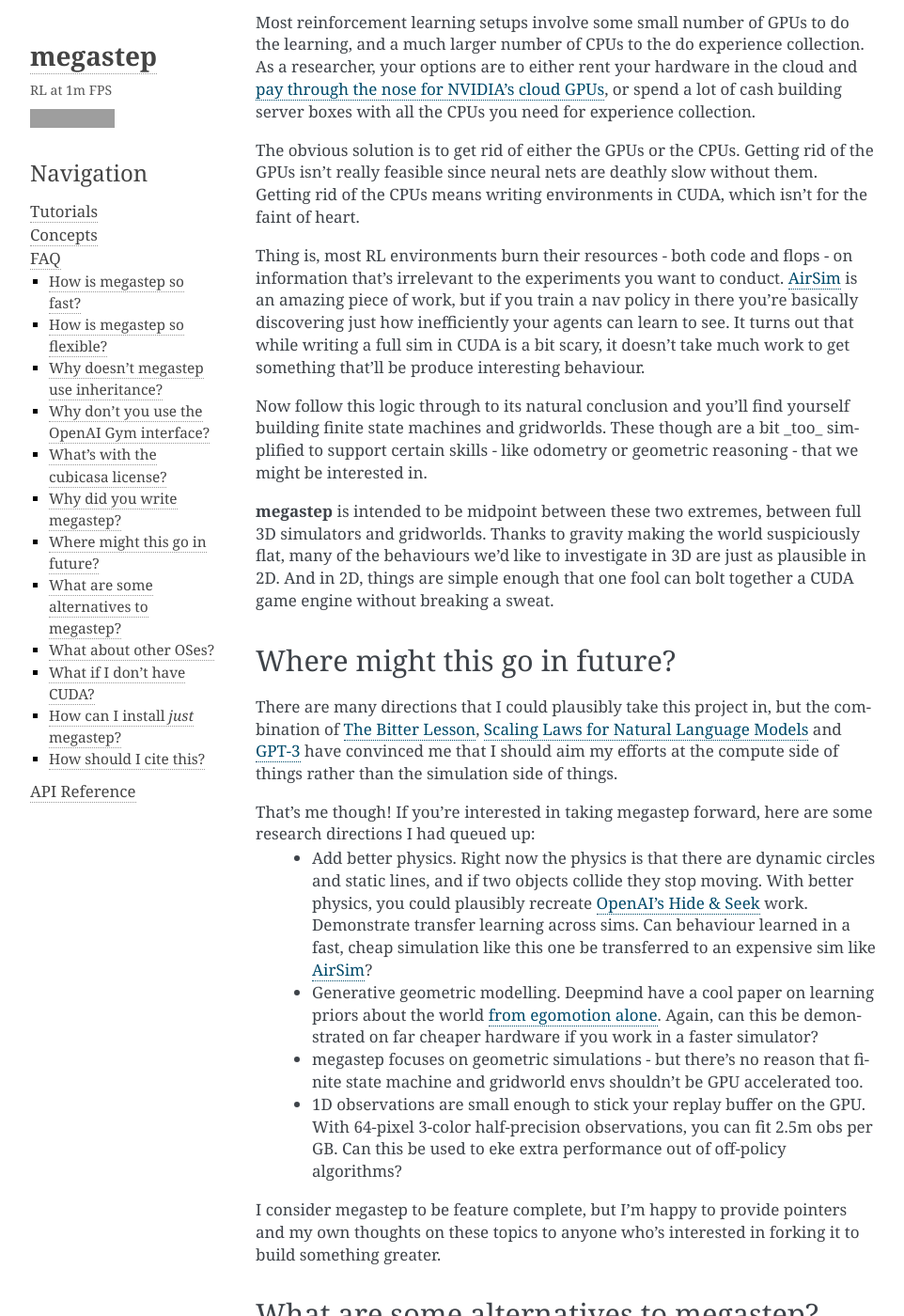
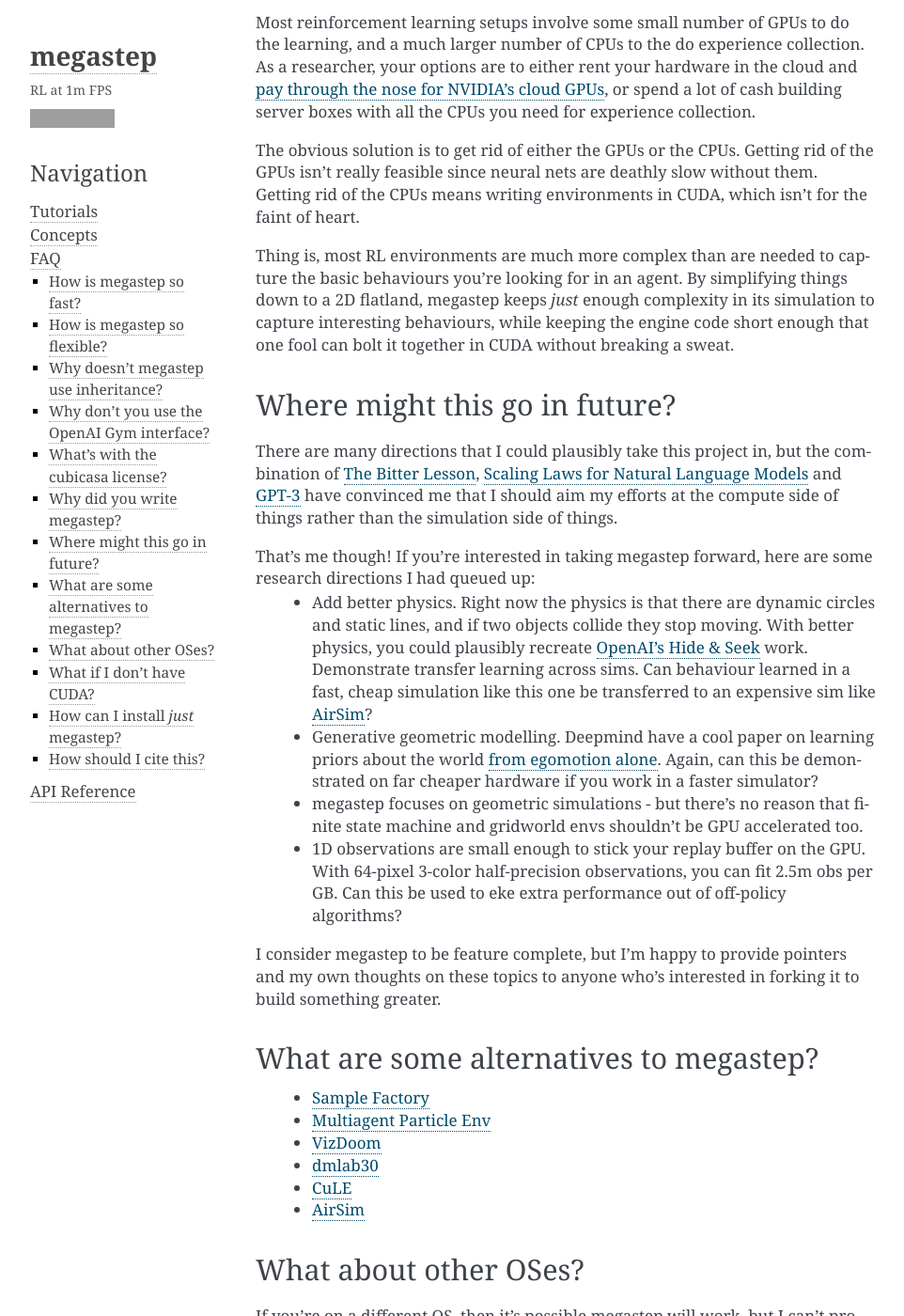
Before and after one commit to andyljones/megastep, a Sphinx documentation site: the page built from docs/faq.rst, in a window 1280 px wide and 1400 px high, scrolled down 1866 px. Shown: the whole window at 94% size, without its empty margins (148-1110 px from the left). Built offline with Sphinx 7.4.7, drawn with Linux system fonts in a browser that asks for light colours; grey boxes are pictures that could not be loaded.

Commit message:
Improves 'why'

```diff
--- a/docs/faq.rst
+++ b/docs/faq.rst
@@ -79,20 +79,10 @@ The obvious solution is to get rid of either the GPUs or the CPUs. Getting rid o
 since neural nets are deathly slow without them. Getting rid of the CPUs means writing environments in CUDA, which
 isn't for the faint of heart.
 
-Thing is, most RL environments burn their resources - both code and flops - on information that's irrelevant to the
-experiments you want to conduct. `AirSim <https://microsoft.github.io/AirSim/>`_ is an amazing piece of work, but if
-you train a nav policy in there you're basically discovering just how inefficiently your agents can learn to see. It
-turns out that while writing a full sim in CUDA is a bit scary, it doesn't take much work to get something that'll be
-produce interesting behaviour.
-
-Now follow this logic through to its natural conclusion and you'll find yourself building finite state machines and
-gridworlds. These though are a bit _too_ simplified to support certain skills - like odometry or geometric reasoning
-- that we might be interested in.
-
-**megastep** is intended to be midpoint between these two extremes, between full 3D simulators and gridworlds. Thanks
-to gravity making the world suspiciously flat, many of the behaviours we'd like to investigate in 3D are just as
-plausible in 2D. And in 2D, things are simple enough that one fool can bolt together a CUDA game engine without
-breaking a sweat.
+Thing is, most RL environments are much more complex than are needed to capture the basic behaviours you're looking
+for in an agent. By simplifying things down to a 2D flatland, megastep keeps *just* enough complexity in its simulation
+to capture interesting behaviours, while keeping the engine code short enough that one fool can bolt it together in
+CUDA without breaking a sweat.
 
 Where might this go in future?
 ------------------------------
```
Also changed, not shown: other parts of docs/faq.rst (+1 -0 lines).
